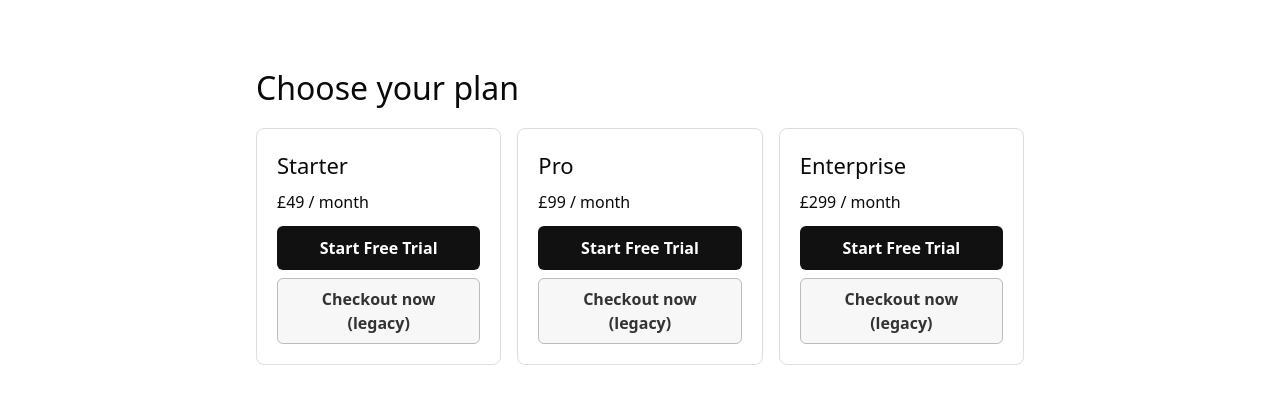
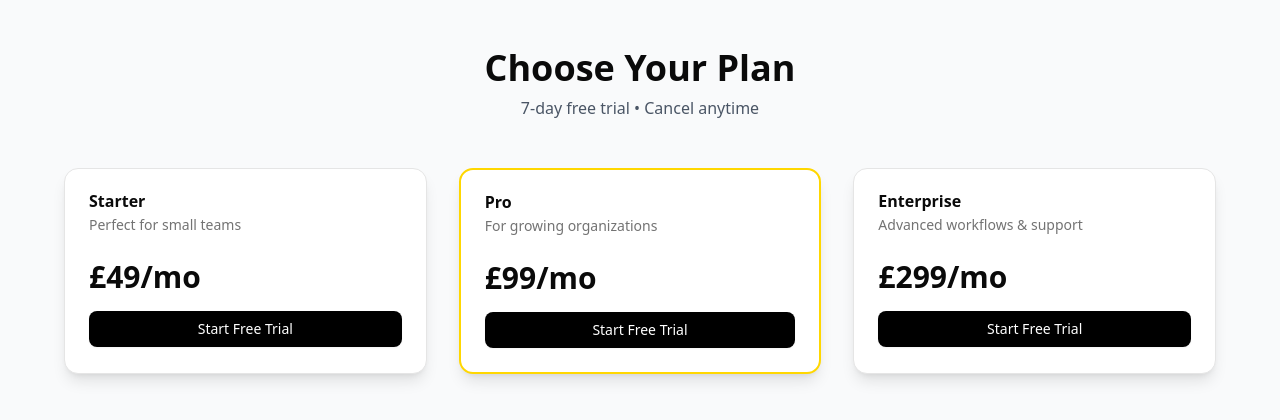
Before and after one commit to H6gvbhYujnhwP/worktrackr-app, a React (Vite) app in the folder web/client/: page /pricing in a window 1280 px wide. Shown: the top 420 px of the page. Built offline with nearby package versions, Linux system fonts and the light colour scheme.

Commit message:
Update Pricing.jsx

```diff
--- a/web/client/src/Pricing.jsx
+++ b/web/client/src/Pricing.jsx
@@ -1,131 +1,89 @@
-import React, { useState } from "react";
-import { useNavigate } from "react-router-dom";
+// web/client/src/Pricing.jsx
+import React from 'react';
+import { useNavigate } from 'react-router-dom';
+import { Card, CardHeader, CardTitle, CardDescription, CardContent } from '@/components/ui/card.jsx';
+import { Button } from '@/components/ui/button.jsx';
 
 export default function Pricing() {
   const nav = useNavigate();
-  const [busyPlan, setBusyPlan] = useState(null);
-  const [error, setError] = useState(null);
 
-  // Map plan keys to Stripe Price IDs (from Vite env). Make sure these are set in Render:
+  // Configure these env vars in Render → Environment:
   // VITE_STRIPE_PRICE_STARTER, VITE_STRIPE_PRICE_PRO, VITE_STRIPE_PRICE_ENTERPRISE
   const PRICE_IDS = {
-    starter: import.meta.env?.VITE_STRIPE_PRICE_STARTER || "",
-    pro: import.meta.env?.VITE_STRIPE_PRICE_PRO || "",
-    enterprise: import.meta.env?.VITE_STRIPE_PRICE_ENTERPRISE || "",
+    starter: import.meta.env.VITE_STRIPE_PRICE_STARTER || '',
+    pro: import.meta.env.VITE_STRIPE_PRICE_PRO || '',
+    enterprise: import.meta.env.VITE_STRIPE_PRICE_ENTERPRISE || '',
   };
 
-  const plans = [
-    { key: "starter", name: "Starter", priceText: "£49 / month" },
-    { key: "pro", name: "Pro", priceText: "£99 / month" },
-    { key: "enterprise", name: "Enterprise", priceText: "£299 / month" },
-  ];
-
-  // ✅ New flow: user chooses plan -> we store the price_id -> go to /signup
   function choosePlan(planKey) {
-    try {
-      setError(null);
-      const priceId = PRICE_IDS[planKey];
-      if (!priceId) {
-        setError("This plan isn't configured yet. Please contact support.");
-        return;
-      }
-      localStorage.setItem("selectedPriceId", priceId);
-      nav("/signup");
-    } catch (e) {
-      console.error("Choose plan error:", e);
-      setError("Something went wrong. Please try again.");
+    const id = PRICE_IDS[planKey];
+    if (!id) {
+      alert('This plan is not configured yet. Please contact support.');
+      return;
     }
-  }
-
-  // 🧯 Legacy path retained: direct checkout via /api/billing/checkout
-  // Keeping this to avoid losing functionality you already had.
-  async function startCheckoutLegacy(planKey) {
-    try {
-      setError(null);
-      setBusyPlan(planKey);
-
-      const resp = await fetch("/api/billing/checkout", {
-        method: "POST",
-        headers: { "Content-Type": "application/json" },
-        credentials: "include",
-        body: JSON.stringify({ plan: planKey, orgId: localStorage.getItem("orgId") }),
-      });
-
-      const data = await resp.json().catch(() => ({}));
-      if (!resp.ok || !data?.url) {
-        throw new Error(data?.error || "Checkout failed. Please try again.");
-      }
-
-      // Redirect to Stripe Checkout (legacy path)
-      window.location.href = data.url;
-    } catch (e) {
-      setError(e.message);
-      console.error("Checkout error:", e);
-    } finally {
-      setBusyPlan(null);
-    }
+    localStorage.setItem('selectedPriceId', id);
+    nav('/signup');
   }
 
   return (
-    <main style={{ maxWidth: 800, margin: "4rem auto", padding: "0 1rem" }}>
-      <h1 style={{ fontSize: 32, marginBottom: 16 }}>Choose your plan</h1>
-      {error && <p style={{ color: "red", marginBottom: 16 }}>{error}</p>}
+    <div className="min-h-screen bg-gray-50 py-12 px-4">
+      <div className="max-w-6xl mx-auto text-center mb-12">
+        <h1 className="text-4xl font-bold mb-2">Choose Your Plan</h1>
+        <p className="text-gray-600">7-day free trial • Cancel anytime</p>
+      </div>
 
-      <div
-        style={{
-          display: "grid",
-          gap: 16,
-          gridTemplateColumns: "repeat(auto-fit, minmax(220px, 1fr))",
-        }}
-      >
-        {plans.map((p) => (
-          <div
-            key={p.key}
-            style={{ border: "1px solid #ddd", borderRadius: 8, padding: 20 }}
-          >
-            <h2 style={{ fontSize: 22, margin: "0 0 8px" }}>{p.name}</h2>
-            <p style={{ margin: "0 0 12px" }}>{p.priceText}</p>
-
-            {/* Primary: New flow (recommended) */}
-            <button
-              onClick={() => choosePlan(p.key)}
-              style={{
-                padding: "10px 14px",
-                width: "100%",
-                borderRadius: 6,
-                border: "none",
-                background: "#111",
-                color: "#fff",
-                fontWeight: "bold",
-                cursor: "pointer",
-                marginBottom: 8,
-              }}
+      <div className="grid grid-cols-1 md:grid-cols-3 gap-8 max-w-6xl mx-auto">
+        {/* Starter */}
+        <Card className="shadow-lg">
+          <CardHeader>
+            <CardTitle>Starter</CardTitle>
+            <CardDescription>Perfect for small teams</CardDescription>
+          </CardHeader>
+          <CardContent>
+            <p className="text-3xl font-bold mb-4">£49/mo</p>
+            <Button
+              className="w-full worktrackr-bg-black hover:bg-gray-800 text-white"
+              onClick={() => choosePlan('starter')}
             >
               Start Free Trial
-            </button>
+            </Button>
+          </CardContent>
+        </Card>
 
-            {/* Secondary: Legacy direct checkout (kept to not lose functionality) */}
-            <button
-              onClick={() => startCheckoutLegacy(p.key)}
-              disabled={busyPlan === p.key}
-              style={{
-                padding: "8px 12px",
-                width: "100%",
-                borderRadius: 6,
-                border: "1px solid #bbb",
-                background: "#f7f7f7",
-                color: "#333",
-                fontWeight: 600,
-                cursor: busyPlan === p.key ? "not-allowed" : "pointer",
-                opacity: busyPlan === p.key ? 0.7 : 1,
-              }}
-              title="Use existing direct checkout flow"
+        {/* Pro */}
+        <Card className="shadow-lg border-2 worktrackr-border-yellow">
+          <CardHeader>
+            <CardTitle>Pro</CardTitle>
+            <CardDescription>For growing organizations</CardDescription>
+          </CardHeader>
+          <CardContent>
+            <p className="text-3xl font-bold mb-4">£99/mo</p>
+            <Button
+              className="w-full worktrackr-bg-black hover:bg-gray-800 text-white"
+              onClick={() => choosePlan('pro')}
             >
-              {busyPlan === p.key ? "Preparing checkout…" : "Checkout now (legacy)"}
-            </button>
-          </div>
-        ))}
+              Start Free Trial
+            </Button>
+          </CardContent>
+        </Card>
+
+        {/* Enterprise */}
+        <Card className="shadow-lg">
+          <CardHeader>
+            <CardTitle>Enterprise</CardTitle>
+            <CardDescription>Advanced workflows & support</CardDescription>
+          </CardHeader>
+          <CardContent>
+            <p className="text-3xl font-bold mb-4">£299/mo</p>
+            <Button
+              className="w-full worktrackr-bg-black hover:bg-gray-800 text-white"
+              onClick={() => choosePlan('enterprise')}
+            >
+              Start Free Trial
+            </Button>
+          </CardContent>
+        </Card>
       </div>
-    </main>
+    </div>
   );
 }
```
